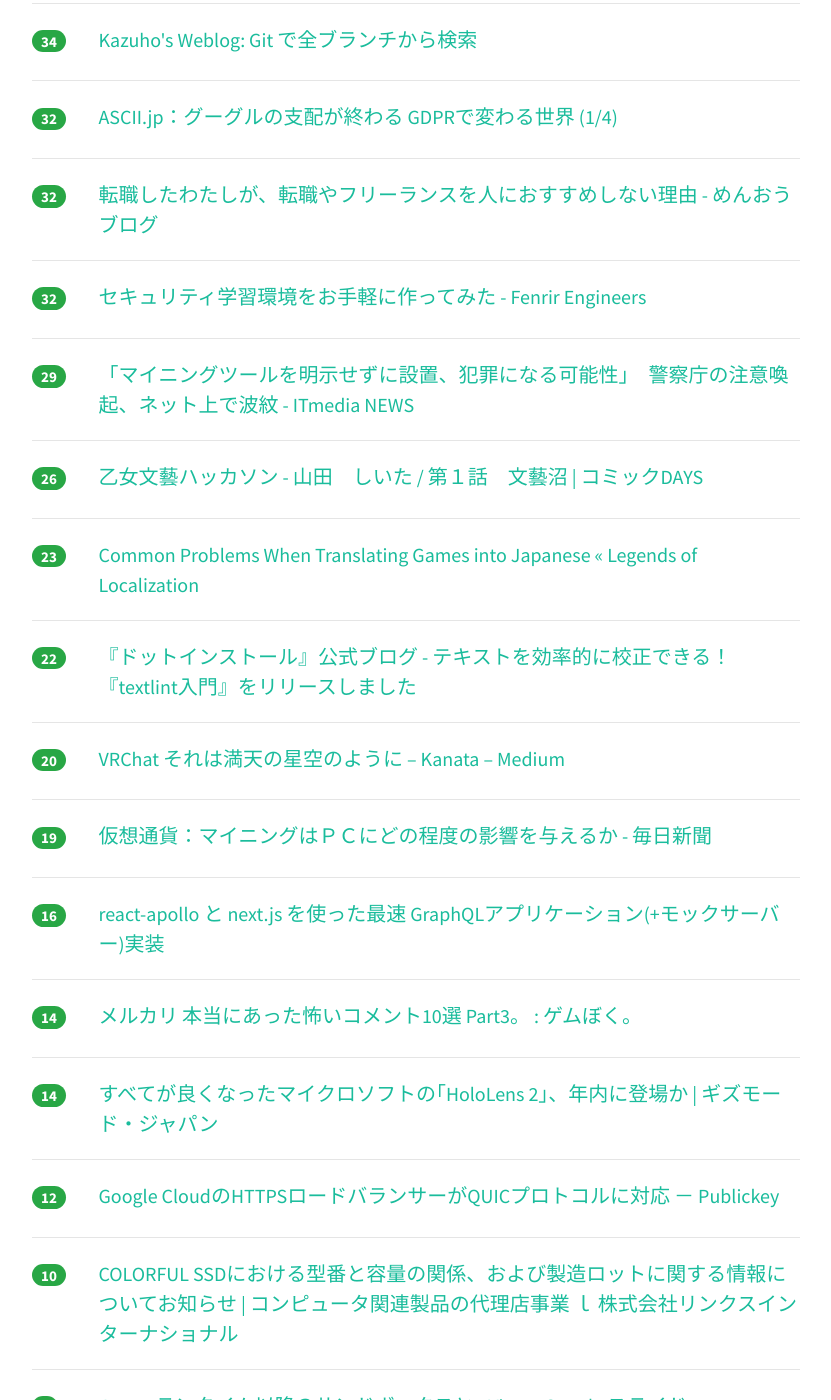
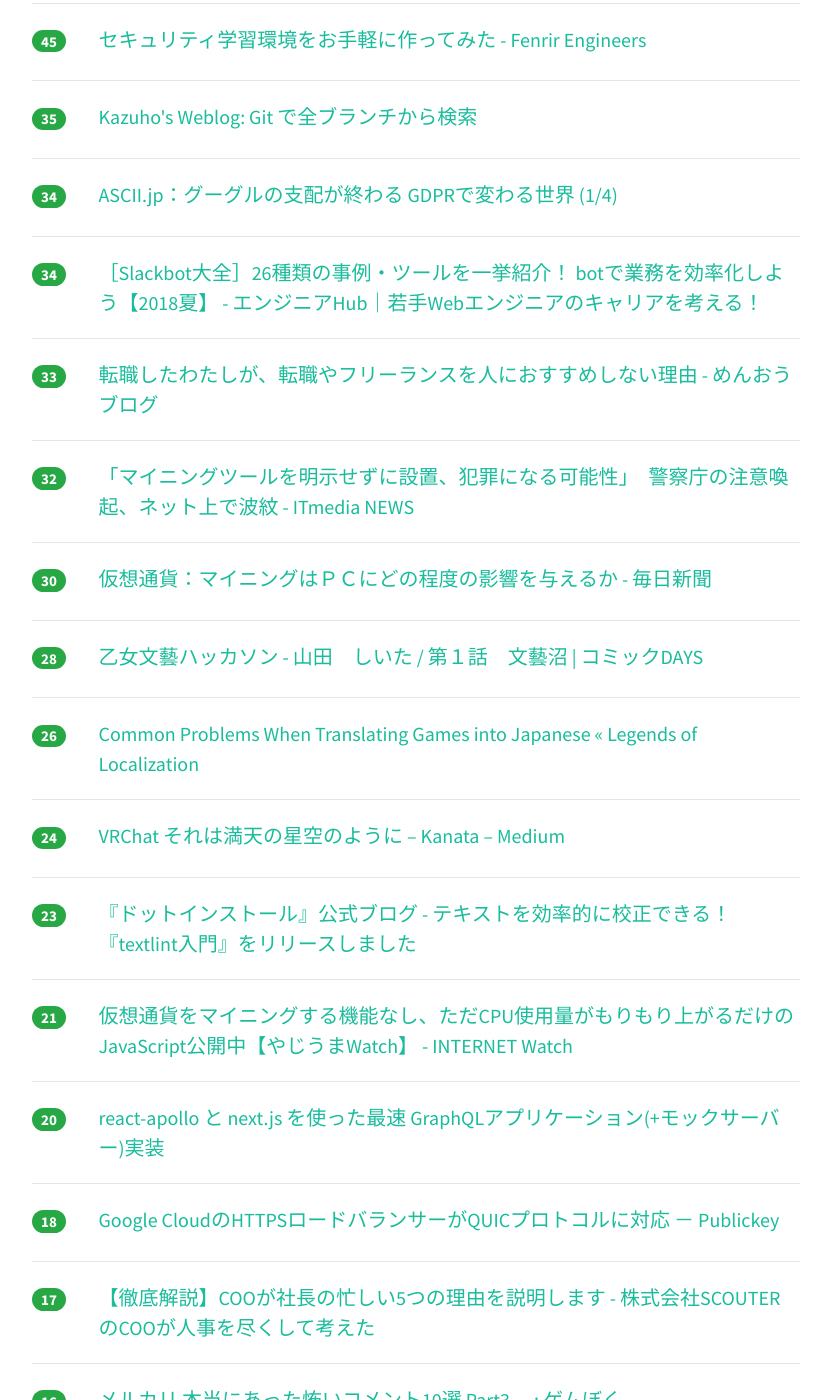
Before and after one commit to yatta47/hatena-matome-site, a Jekyll site: the page built from _posts/2018-06-15-hatena.md, in a window 1280 px wide and 1400 px high, scrolled down 448 px. Shown: the whole window, without its empty margins (224-1055 px from the left). Built offline with Jekyll 4.4.1, drawn with Linux system fonts in a browser that asks for light colours; nearby versions of some CDN libraries; some of the changed text lies outside the part shown.

Commit message:
Updated 2018-06-15

```diff
--- a/_posts/2018-06-15-hatena.md
+++ b/_posts/2018-06-15-hatena.md
@@ -1,10 +1,10 @@
 ---
 layout: post
 title:  "2018-06-15 はてぶIT"
-date:   2018-06-15 08:00:39
+date:   2018-06-15 09:02:47
 tags: [it-hotentry]
 ---
-17 件のデータあり
+24 件のデータあり
 
 <hr><div class="row">
 <div class="col-1"><span class="badge badge-pill badge-success h2">48</span></div>
@@ -12,78 +12,113 @@ tags: [it-hotentry]
 </div>
 <hr>
 <div class="row">
-<div class="col-1"><span class="badge badge-pill badge-success h2">34</span></div>
+<div class="col-1"><span class="badge badge-pill badge-success h2">45</span></div>
+<div class="col-11"><a href='https://engineers.fenrir-inc.com/entry/2018/06/14/130000' target='_blank'>セキュリティ学習環境をお手軽に作ってみた - Fenrir Engineers</a></div>
+</div>
+<hr>
+<div class="row">
+<div class="col-1"><span class="badge badge-pill badge-success h2">35</span></div>
 <div class="col-11"><a href='http://blog.kazuhooku.com/2018/06/git.html' target='_blank'>Kazuho's Weblog: Git で全ブランチから検索</a></div>
 </div>
 <hr>
 <div class="row">
-<div class="col-1"><span class="badge badge-pill badge-success h2">32</span></div>
+<div class="col-1"><span class="badge badge-pill badge-success h2">34</span></div>
 <div class="col-11"><a href='http://ascii.jp/elem/000/001/692/1692742/' target='_blank'>ASCII.jp：グーグルの支配が終わる GDPRで変わる世界 (1/4)</a></div>
 </div>
 <hr>
 <div class="row">
-<div class="col-1"><span class="badge badge-pill badge-success h2">32</span></div>
+<div class="col-1"><span class="badge badge-pill badge-success h2">34</span></div>
+<div class="col-11"><a href='https://employment.en-japan.com/engineerhub/entry/2018/06/12/110000' target='_blank'>［Slackbot大全］26種類の事例・ツールを一挙紹介！ botで業務を効率化しよう【2018夏】 - エンジニアHub｜若手Webエンジニアのキャリアを考える！</a></div>
+</div>
+<hr>
+<div class="row">
+<div class="col-1"><span class="badge badge-pill badge-success h2">33</span></div>
 <div class="col-11"><a href='http://www.zinseitanosiku.com/entry/2018/06/14/190000' target='_blank'>転職したわたしが、転職やフリーランスを人におすすめしない理由 - めんおうブログ</a></div>
 </div>
 <hr>
 <div class="row">
 <div class="col-1"><span class="badge badge-pill badge-success h2">32</span></div>
-<div class="col-11"><a href='https://engineers.fenrir-inc.com/entry/2018/06/14/130000' target='_blank'>セキュリティ学習環境をお手軽に作ってみた - Fenrir Engineers</a></div>
-</div>
-<hr>
-<div class="row">
-<div class="col-1"><span class="badge badge-pill badge-success h2">29</span></div>
 <div class="col-11"><a href='http://www.itmedia.co.jp/news/articles/1806/14/news130.html' target='_blank'>「マイニングツールを明示せずに設置、犯罪になる可能性」　警察庁の注意喚起、ネット上で波紋 - ITmedia NEWS</a></div>
 </div>
 <hr>
 <div class="row">
-<div class="col-1"><span class="badge badge-pill badge-success h2">26</span></div>
+<div class="col-1"><span class="badge badge-pill badge-success h2">30</span></div>
+<div class="col-11"><a href='https://mainichi.jp/articles/20180615/k00/00m/040/092000c' target='_blank'>仮想通貨：マイニングはＰＣにどの程度の影響を与えるか - 毎日新聞</a></div>
+</div>
+<hr>
+<div class="row">
+<div class="col-1"><span class="badge badge-pill badge-success h2">28</span></div>
 <div class="col-11"><a href='https://comic-days.com/episode/10834108156630689548' target='_blank'>乙女文藝ハッカソン - 山田　しいた / 第１話　文藝沼 | コミックDAYS</a></div>
 </div>
 <hr>
 <div class="row">
-<div class="col-1"><span class="badge badge-pill badge-success h2">23</span></div>
+<div class="col-1"><span class="badge badge-pill badge-success h2">26</span></div>
 <div class="col-11"><a href='https://legendsoflocalization.com/common-problems-when-translating-games-into-japanese/' target='_blank'>Common Problems When Translating Games into Japanese « Legends of Localization</a></div>
 </div>
 <hr>
 <div class="row">
-<div class="col-1"><span class="badge badge-pill badge-success h2">22</span></div>
+<div class="col-1"><span class="badge badge-pill badge-success h2">24</span></div>
+<div class="col-11"><a href='https://medium.com/@kanata/5a76ca6bd0d8' target='_blank'>VRChat それは満天の星空のように – Kanata – Medium</a></div>
+</div>
+<hr>
+<div class="row">
+<div class="col-1"><span class="badge badge-pill badge-success h2">23</span></div>
 <div class="col-11"><a href='http://blog.dotinstall.com/post/174877310245/textlint-lessons-add' target='_blank'>『ドットインストール』公式ブログ - テキストを効率的に校正できる！『textlint入門』をリリースしました</a></div>
 </div>
 <hr>
 <div class="row">
-<div class="col-1"><span class="badge badge-pill badge-success h2">20</span></div>
-<div class="col-11"><a href='https://medium.com/@kanata/5a76ca6bd0d8' target='_blank'>VRChat それは満天の星空のように – Kanata – Medium</a></div>
+<div class="col-1"><span class="badge badge-pill badge-success h2">21</span></div>
+<div class="col-11"><a href='https://internet.watch.impress.co.jp/docs/yajiuma/1127708.html' target='_blank'>仮想通貨をマイニングする機能なし、ただCPU使用量がもりもり上がるだけのJavaScript公開中【やじうまWatch】 - INTERNET Watch</a></div>
 </div>
 <hr>
 <div class="row">
-<div class="col-1"><span class="badge badge-pill badge-success h2">19</span></div>
-<div class="col-11"><a href='https://mainichi.jp/articles/20180615/k00/00m/040/092000c' target='_blank'>仮想通貨：マイニングはＰＣにどの程度の影響を与えるか - 毎日新聞</a></div>
+<div class="col-1"><span class="badge badge-pill badge-success h2">20</span></div>
+<div class="col-11"><a href='https://qiita.com/mizchi/items/c078aea032cd00ba3e86' target='_blank'>react-apollo と next.js を使った最速 GraphQLアプリケーション(+モックサーバー)実装</a></div>
+</div>
+<hr>
+<div class="row">
+<div class="col-1"><span class="badge badge-pill badge-success h2">18</span></div>
+<div class="col-11"><a href='https://www.publickey1.jp/blog/18/google_cloudhttpsquic.html' target='_blank'>Google CloudのHTTPSロードバランサーがQUICプロトコルに対応 － Publickey</a></div>
+</div>
+<hr>
+<div class="row">
+<div class="col-1"><span class="badge badge-pill badge-success h2">17</span></div>
+<div class="col-11"><a href='http://reno-coo.hatenablog.jp/entry/2018/06/14/200000' target='_blank'>【徹底解説】COOが社長の忙しい5つの理由を説明します - 株式会社SCOUTERのCOOが人事を尽くして考えた</a></div>
 </div>
 <hr>
 <div class="row">
 <div class="col-1"><span class="badge badge-pill badge-success h2">16</span></div>
-<div class="col-11"><a href='https://qiita.com/mizchi/items/c078aea032cd00ba3e86' target='_blank'>react-apollo と next.js を使った最速 GraphQLアプリケーション(+モックサーバー)実装</a></div>
-</div>
-<hr>
-<div class="row">
-<div class="col-1"><span class="badge badge-pill badge-success h2">14</span></div>
 <div class="col-11"><a href='http://gameboku.blog.jp/archives/76126853.html' target='_blank'>メルカリ 本当にあった怖いコメント10選 Part3。 : ゲムぼく。</a></div>
 </div>
 <hr>
 <div class="row">
-<div class="col-1"><span class="badge badge-pill badge-success h2">14</span></div>
+<div class="col-1"><span class="badge badge-pill badge-success h2">16</span></div>
 <div class="col-11"><a href='https://www.gizmodo.jp/2018/06/hololens-2-this-year.html' target='_blank'>すべてが良くなったマイクロソフトの｢HoloLens 2｣、年内に登場か | ギズモード・ジャパン</a></div>
 </div>
 <hr>
 <div class="row">
-<div class="col-1"><span class="badge badge-pill badge-success h2">12</span></div>
-<div class="col-11"><a href='https://www.publickey1.jp/blog/18/google_cloudhttpsquic.html' target='_blank'>Google CloudのHTTPSロードバランサーがQUICプロトコルに対応 － Publickey</a></div>
+<div class="col-1"><span class="badge badge-pill badge-success h2">16</span></div>
+<div class="col-11"><a href='http://blog.domesoccer.jp/archives/60105146.html' target='_blank'>NHKのワールドカップアプリがすごいと話題に！ライブ視聴、テキスト実況、各種データ、カメラ視点切り替えに対応 : ドメサカブログ</a></div>
 </div>
 <hr>
 <div class="row">
-<div class="col-1"><span class="badge badge-pill badge-success h2">10</span></div>
+<div class="col-1"><span class="badge badge-pill badge-success h2">15</span></div>
+<div class="col-11"><a href='https://hr.pepabo.com/interview/2018/06/14/1354' target='_blank'>なんでずっとペパボ なの？ 長年働く人に聞いてみました【vol.3】ヤングさん</a></div>
+</div>
+<hr>
+<div class="row">
+<div class="col-1"><span class="badge badge-pill badge-success h2">12</span></div>
 <div class="col-11"><a href='http://www.links.co.jp/2018/06/post-464/' target='_blank'>COLORFUL SSDにおける型番と容量の関係、および製造ロットに関する情報についてお知らせ | コンピュータ関連製品の代理店事業 ｌ 株式会社リンクスインターナショナル</a></div>
+</div>
+<hr>
+<div class="row">
+<div class="col-1"><span class="badge badge-pill badge-success h2">11</span></div>
+<div class="col-11"><a href='http://www.itmedia.co.jp/news/articles/1806/14/news119.html' target='_blank'>「5G」標準仕様決まる　商用展開に弾み - ITmedia NEWS</a></div>
+</div>
+<hr>
+<div class="row">
+<div class="col-1"><span class="badge badge-pill badge-success h2">5</span></div>
+<div class="col-11"><a href='https://yoshitaku-jp.hatenablog.com/entry/2018/06/14/210034' target='_blank'>3ヶ月続けた kakakakakku ブログメンティーを卒業しました - よしたく blog</a></div>
 </div>
 <hr>
 <div class="row">
```
